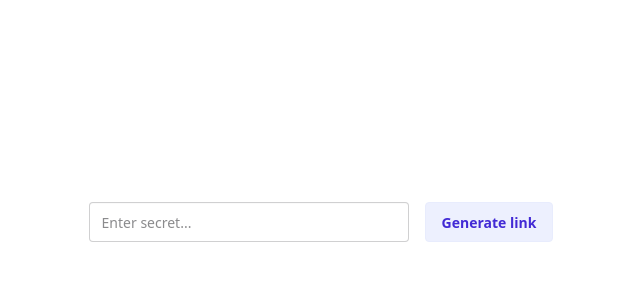
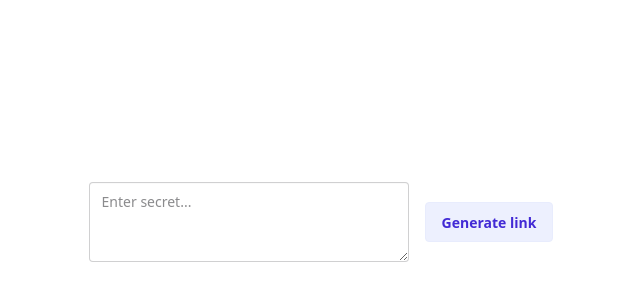
Before and after one commit to magarpratik/send-a-secret, a SvelteKit app in the folder frontend/: page / in a window 1280 px wide. Shown: the part 178-478 px from the top of the page, without its empty margins (319-959 px from the left). Built offline with nearby package versions, Linux system fonts and the light colour scheme.

Commit message:
use text area

```diff
--- a/frontend/src/routes/+page.svelte
+++ b/frontend/src/routes/+page.svelte
@@ -7,6 +7,6 @@
 </script>
 
 <div class="flex h-screen flex-col items-center justify-center gap-2 sm:flex-row sm:gap-4">
-	<input type="text" placeholder="Enter secret..." class="input" />
+	<textarea class="textarea" placeholder="Enter secret..."></textarea>
 	<button class="btn btn-soft btn-primary" on:click={showComingSoon}>Generate link</button>
 </div>
```
